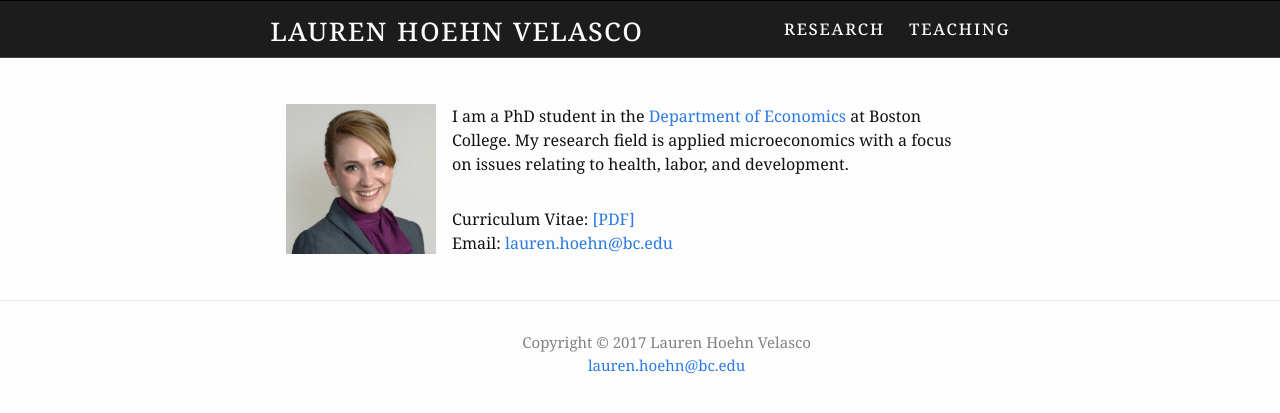
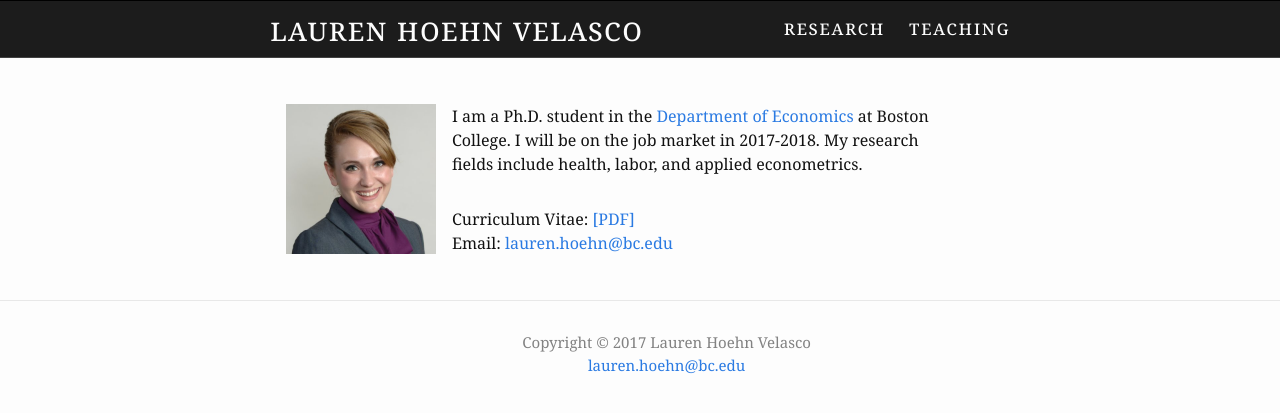
Before and after one commit to germsvel/lhv, a Jekyll site: the page built from index.html, in a window 1280 px wide. Shown: the top 413 px of the page. Built offline with Jekyll 4.4.1, drawn with Linux system fonts in a browser that asks for light colours.

Commit message:
Update about page with new description

```diff
--- a/index.html
+++ b/index.html
@@ -7,10 +7,12 @@ layout: home
   <img class="profile-img" src="{{ site.base_url }}/images/lhv-profile.jpg">
 
   <p class="about-text">
-    I am a PhD student in the
-    <a href="http://www.bc.edu/schools/cas/economics/" target="_blank">Department of Economics</a>
-    at Boston College. My research field is applied microeconomics with a
-    focus on issues relating to health, labor, and development.
+    I am a Ph.D. student in the
+    <a href="http://www.bc.edu/schools/cas/economics/" target="_blank">
+      Department of Economics
+    </a>
+    at Boston College. I will be on the job market in 2017-2018. My research
+    fields include health, labor, and applied econometrics.
   </p>
 
 
```
